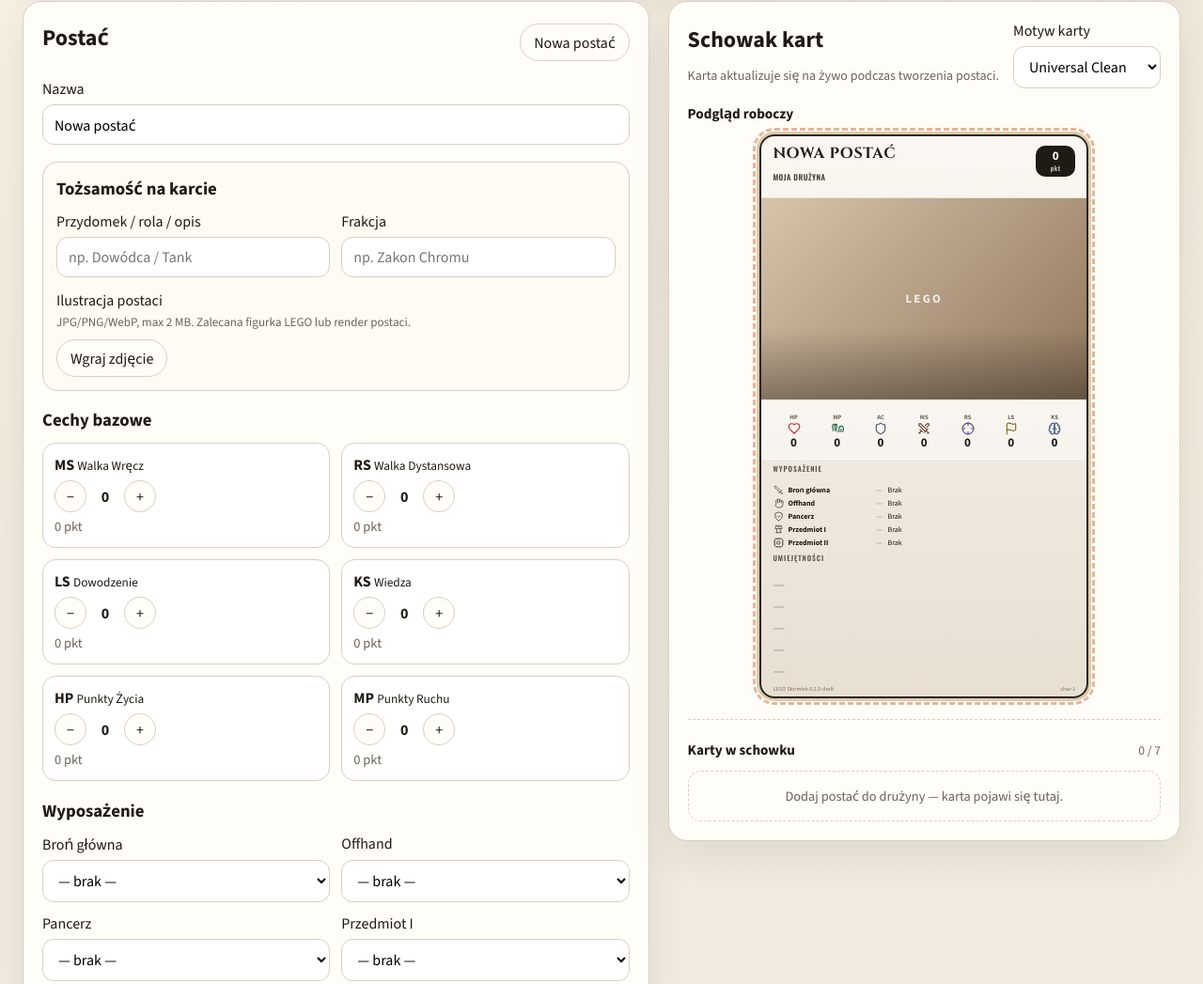
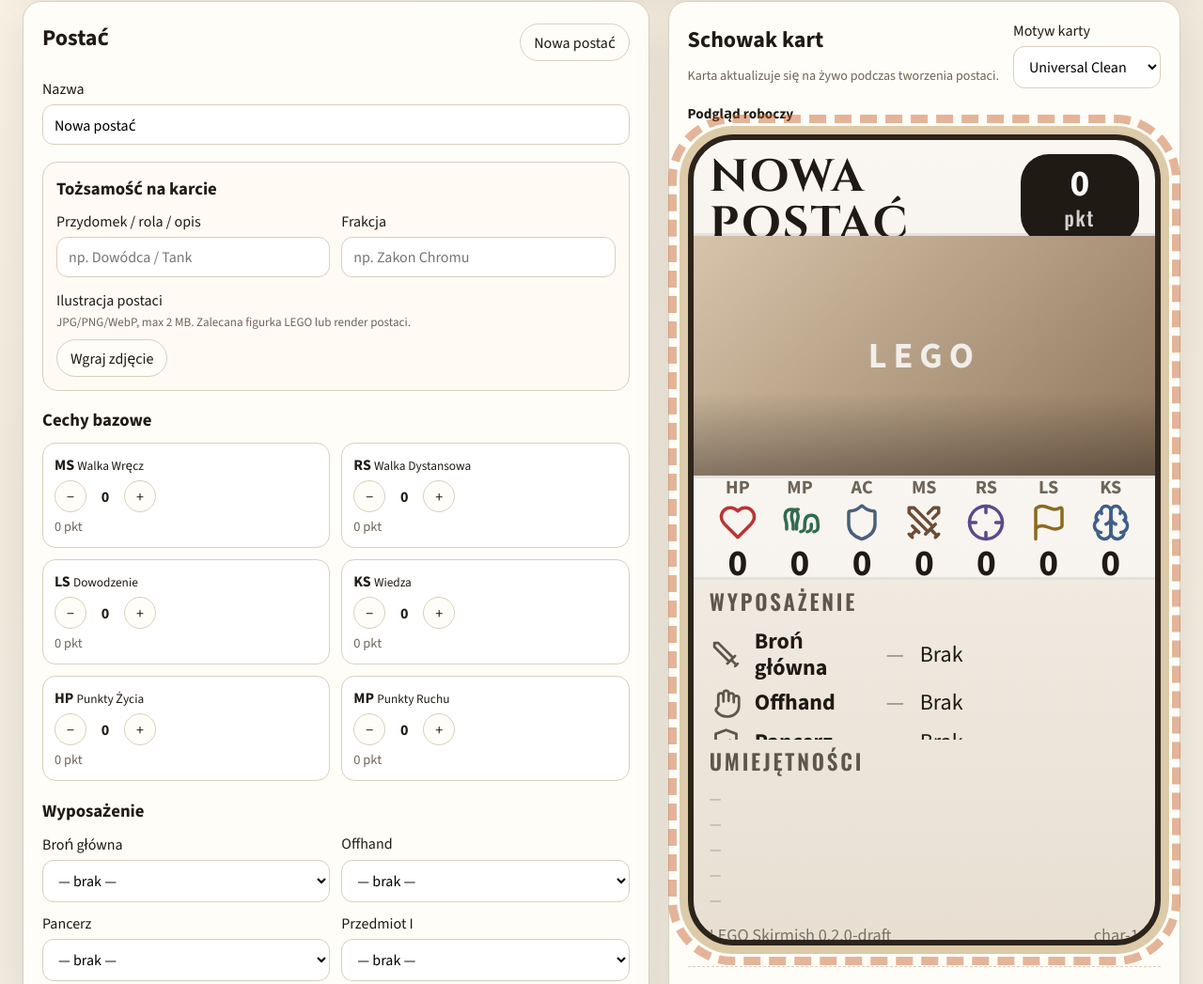
Before and after one commit to rozmiarD/hobt, a website built with Vite: page web/index.html in a window 1280 px wide. Shown: the part 510-1557 px from the top of the page at 94% size. Built offline with nearby package versions, Linux system fonts and the light colour scheme.

Commit message:
Scale character card UI 3x for readable preview.
Increase card width, typography, icons, and spacing via a shared --card-scale variable.

```diff
--- a/web/src/card-theme.css
+++ b/web/src/card-theme.css
@@ -128,39 +128,39 @@ body {
 .card-stat-icon {
   display: grid;
   place-items: center;
-  margin: 2px auto;
+  margin: calc(2px * var(--card-scale, 1)) auto;
 }
 
-.card-stat-icon .hobt-icon {
-  width: 14px;
-  height: 14px;
+.character-card .card-stat-icon .hobt-icon {
+  width: calc(14px * var(--card-scale, 3));
+  height: calc(14px * var(--card-scale, 3));
 }
 
-.card-eq-icon {
+.character-card .card-eq-icon {
   display: grid;
   place-items: center;
-  width: 12px;
-  height: 12px;
+  width: calc(12px * var(--card-scale, 3));
+  height: calc(12px * var(--card-scale, 3));
   color: #5f564b;
 }
 
-.card-eq-icon .hobt-icon {
-  width: 11px;
-  height: 11px;
+.character-card .card-eq-icon .hobt-icon {
+  width: calc(11px * var(--card-scale, 3));
+  height: calc(11px * var(--card-scale, 3));
 }
 
-.card-ability-icon {
+.character-card .card-ability-icon {
   display: grid;
   place-items: center;
-  width: 11px;
-  height: 11px;
-  margin-top: 1px;
+  width: calc(11px * var(--card-scale, 3));
+  height: calc(11px * var(--card-scale, 3));
+  margin-top: calc(1px * var(--card-scale, 3));
   color: #6d6458;
 }
 
-.card-ability-icon .hobt-icon {
-  width: 10px;
-  height: 10px;
+.character-card .card-ability-icon .hobt-icon {
+  width: calc(10px * var(--card-scale, 3));
+  height: calc(10px * var(--card-scale, 3));
 }
 
 .card-ability-row.type-negative .card-ability-icon {
--- a/web/src/card-view.ts
+++ b/web/src/card-view.ts
@@ -8,6 +8,7 @@ import {
 import { t, type Locale } from "./i18n.js";
 
 const STAT_ORDER = ["hp", "mp", "ac", "ms", "rs", "ls", "ks"] as const;
+const CARD_ICON_SCALE = 3;
 
 function statLabel(locale: Locale, key: (typeof STAT_ORDER)[number]): string {
   const map = {
@@ -101,7 +102,7 @@ function renderStats(locale: Locale, card: CharacterCard): string {
     return `
       <div class="card-stat-cell stat-${key}">
         <span class="card-stat-key">${key.toUpperCase()}</span>
-        <span class="card-stat-icon">${renderIcon(STAT_ICONS[key]!, "card-stat-svg", 14)}</span>
+        <span class="card-stat-icon">${renderIcon(STAT_ICONS[key]!, "card-stat-svg", 14 * CARD_ICON_SCALE)}</span>
         <strong class="card-stat-value">${value}</strong>
         <span class="card-stat-name">${escapeHtml(label)}</span>
       </div>`;
@@ -115,7 +116,7 @@ function renderEquipment(locale: Locale, card: CharacterCard): string {
     const itemName = entry?.name ?? t(locale, "none");
     return `
       <div class="card-equipment-row">
-        <span class="card-eq-icon eq-${slot}">${renderIcon(EQUIPMENT_ICONS[slot], "card-eq-svg", 11)}</span>
+        <span class="card-eq-icon eq-${slot}">${renderIcon(EQUIPMENT_ICONS[slot], "card-eq-svg", 11 * CARD_ICON_SCALE)}</span>
         <span class="card-eq-slot">${escapeHtml(slotLabel)}</span>
         <span class="card-eq-sep">—</span>
         <span class="card-eq-item">${escapeHtml(itemName)}</span>
@@ -136,7 +137,7 @@ function renderAbilities(card: CharacterCard): string {
     ]);
     return `
       <div class="card-ability-row${typeClass}">
-        <span class="card-ability-icon">${renderIcon(abilityIcon(ability.type), "card-ability-svg", 10)}</span>
+        <span class="card-ability-icon">${renderIcon(abilityIcon(ability.type), "card-ability-svg", 10 * CARD_ICON_SCALE)}</span>
         <p class="card-ability-text ${descClass}">
           <strong>${escapeHtml(ability.name)}</strong>
           <span> — ${escapeHtml(ability.description)}</span>
--- a/web/src/styles.css
+++ b/web/src/styles.css
@@ -625,29 +625,30 @@ select {
 }
 
 .character-card {
+  --card-scale: 3;
   --card-safe: 3.5%;
-  width: min(100%, 350px);
+  width: min(100%, calc(350px * var(--card-scale)));
   aspect-ratio: 7 / 12;
-  border: 2px solid #2d241c;
-  border-radius: 16px;
+  border: calc(2px * var(--card-scale)) solid #2d241c;
+  border-radius: calc(16px * var(--card-scale));
   overflow: hidden;
   display: grid;
-  grid-template-rows: 11% 36% 11% 16% 24% 2%;
+  grid-template-rows: 12% 30% 13% 20% 23% 2%;
   background: linear-gradient(180deg, #fffdf8 0%, #efe4d2 100%);
   box-shadow: 0 14px 30px rgba(31, 26, 20, 0.14);
 }
 
 .character-card.is-draft {
-  outline: 3px dashed rgba(196, 92, 38, 0.45);
-  outline-offset: 4px;
+  outline: calc(3px * var(--card-scale)) dashed rgba(196, 92, 38, 0.45);
+  outline-offset: calc(4px * var(--card-scale));
 }
 
 .character-card.state-invalid {
-  box-shadow: 0 0 0 3px rgba(159, 47, 47, 0.35);
+  box-shadow: 0 0 0 calc(3px * var(--card-scale)) rgba(159, 47, 47, 0.35);
 }
 
 .character-card.state-warning {
-  box-shadow: 0 0 0 3px rgba(154, 106, 18, 0.35);
+  box-shadow: 0 0 0 calc(3px * var(--card-scale)) rgba(154, 106, 18, 0.35);
 }
 
 .card-zone {
@@ -658,10 +659,10 @@ select {
 .card-zone-header {
   display: grid;
   grid-template-columns: 1fr auto;
-  gap: 8px;
+  gap: calc(8px * var(--card-scale));
   align-items: start;
   padding-top: 3%;
-  border-bottom: 1px solid rgba(0, 0, 0, 0.08);
+  border-bottom: calc(1px * var(--card-scale)) solid rgba(0, 0, 0, 0.08);
 }
 
 .card-header-main {
@@ -670,7 +671,11 @@ select {
 
 .card-name {
   margin: 0;
-  font-size: clamp(0.78rem, 2.8vw, 1rem);
+  font-size: clamp(
+    calc(0.78rem * var(--card-scale)),
+    calc(2.8vw * var(--card-scale)),
+    calc(1rem * var(--card-scale))
+  );
   line-height: 1.05;
   text-transform: uppercase;
   letter-spacing: 0.04em;
@@ -678,17 +683,25 @@ select {
 }
 
 .card-name.name-compact {
-  font-size: clamp(0.7rem, 2.4vw, 0.9rem);
+  font-size: clamp(
+    calc(0.7rem * var(--card-scale)),
+    calc(2.4vw * var(--card-scale)),
+    calc(0.9rem * var(--card-scale))
+  );
 }
 
 .card-name.name-tiny {
-  font-size: clamp(0.62rem, 2vw, 0.78rem);
+  font-size: clamp(
+    calc(0.62rem * var(--card-scale)),
+    calc(2vw * var(--card-scale)),
+    calc(0.78rem * var(--card-scale))
+  );
 }
 
 .card-subtitle,
 .card-faction-line {
-  margin: 2px 0 0;
-  font-size: 0.52rem;
+  margin: calc(2px * var(--card-scale)) 0 0;
+  font-size: calc(0.52rem * var(--card-scale));
   line-height: 1.2;
   color: #4a4035;
 }
@@ -700,9 +713,9 @@ select {
 }
 
 .card-points-badge {
-  min-width: 42px;
-  padding: 4px 6px;
-  border-radius: 10px;
+  min-width: calc(42px * var(--card-scale));
+  padding: calc(4px * var(--card-scale)) calc(6px * var(--card-scale));
+  border-radius: calc(10px * var(--card-scale));
   background: #2d241c;
   color: white;
   text-align: center;
@@ -710,14 +723,14 @@ select {
 
 .card-points-value {
   display: block;
-  font-size: 0.82rem;
+  font-size: calc(0.82rem * var(--card-scale));
   font-weight: 800;
   line-height: 1;
 }
 
 .card-points-label {
   display: block;
-  font-size: 0.45rem;
+  font-size: calc(0.45rem * var(--card-scale));
   opacity: 0.8;
 }
 
@@ -746,7 +759,7 @@ select {
   color: rgba(255, 255, 255, 0.82);
   font-weight: 800;
   letter-spacing: 0.18em;
-  font-size: 0.8rem;
+  font-size: calc(0.8rem * var(--card-scale));
 }
 
 .card-portrait-gradient {
@@ -760,8 +773,8 @@ select {
 .card-zone-stats {
   display: flex;
   align-items: center;
-  border-top: 1px solid rgba(0, 0, 0, 0.08);
-  border-bottom: 1px solid rgba(0, 0, 0, 0.08);
+  border-top: calc(1px * var(--card-scale)) solid rgba(0, 0, 0, 0.08);
+  border-bottom: calc(1px * var(--card-scale)) solid rgba(0, 0, 0, 0.08);
   background: rgba(255, 255, 255, 0.45);
 }
 
@@ -769,17 +782,17 @@ select {
   width: 100%;
   display: grid;
   grid-template-columns: repeat(7, minmax(0, 1fr));
-  gap: 2px;
+  gap: calc(2px * var(--card-scale));
 }
 
 .card-stat-cell {
   text-align: center;
-  padding: 2px 0;
+  padding: calc(2px * var(--card-scale)) 0;
 }
 
 .card-stat-key {
   display: block;
-  font-size: 0.42rem;
+  font-size: calc(0.42rem * var(--card-scale));
   font-weight: 700;
   color: #6d6458;
 }
@@ -787,12 +800,12 @@ select {
 .card-stat-icon {
   display: grid;
   place-items: center;
-  margin: 1px auto;
+  margin: calc(1px * var(--card-scale)) auto;
 }
 
 .card-stat-value {
   display: block;
-  font-size: 0.82rem;
+  font-size: calc(0.82rem * var(--card-scale));
   line-height: 1;
   font-weight: 800;
 }
@@ -803,13 +816,13 @@ select {
 
 .card-zone-equipment,
 .card-zone-abilities {
-  padding-top: 2px;
+  padding-top: calc(2px * var(--card-scale));
   overflow: hidden;
 }
 
 .card-section-title {
-  margin: 0 0 3px;
-  font-size: 0.48rem;
+  margin: 0 0 calc(3px * var(--card-scale));
+  font-size: calc(0.48rem * var(--card-scale));
   letter-spacing: 0.12em;
   color: #5f564b;
 }
@@ -817,15 +830,19 @@ select {
 .card-equipment-list,
 .card-abilities-list {
   display: grid;
-  gap: 2px;
+  gap: calc(2px * var(--card-scale));
 }
 
 .card-equipment-row {
   display: grid;
-  grid-template-columns: 12px 28% 8px 1fr;
-  gap: 4px;
+  grid-template-columns:
+    calc(12px * var(--card-scale))
+    28%
+    calc(8px * var(--card-scale))
+    1fr;
+  gap: calc(4px * var(--card-scale));
   align-items: center;
-  font-size: 0.5rem;
+  font-size: calc(0.5rem * var(--card-scale));
   line-height: 1.15;
 }
 
@@ -844,8 +861,8 @@ select {
 
 .card-ability-row {
   display: grid;
-  grid-template-columns: 10px 1fr;
-  gap: 4px;
+  grid-template-columns: calc(10px * var(--card-scale)) 1fr;
+  gap: calc(4px * var(--card-scale));
   align-items: start;
   min-height: 1.1em;
 }
@@ -857,25 +874,25 @@ select {
 .card-ability-icon {
   display: grid;
   place-items: center;
-  margin-top: 1px;
+  margin-top: calc(1px * var(--card-scale));
 }
 
 .card-ability-text {
   margin: 0;
-  font-size: 0.5rem;
+  font-size: calc(0.5rem * var(--card-scale));
   line-height: 1.2;
 }
 
-.card-ability-text.text-compact { font-size: 0.46rem; }
-.card-ability-text.text-tiny { font-size: 0.42rem; }
+.card-ability-text.text-compact { font-size: calc(0.46rem * var(--card-scale)); }
+.card-ability-text.text-tiny { font-size: calc(0.42rem * var(--card-scale)); }
 
 .card-zone-footer {
   display: flex;
   justify-content: space-between;
-  gap: 8px;
-  font-size: 0.38rem;
+  gap: calc(8px * var(--card-scale));
+  font-size: calc(0.38rem * var(--card-scale));
   color: #7a7064;
-  padding-bottom: 2px;
+  padding-bottom: calc(2px * var(--card-scale));
 }
 
 .theme-universal-clean.character-card {
```
